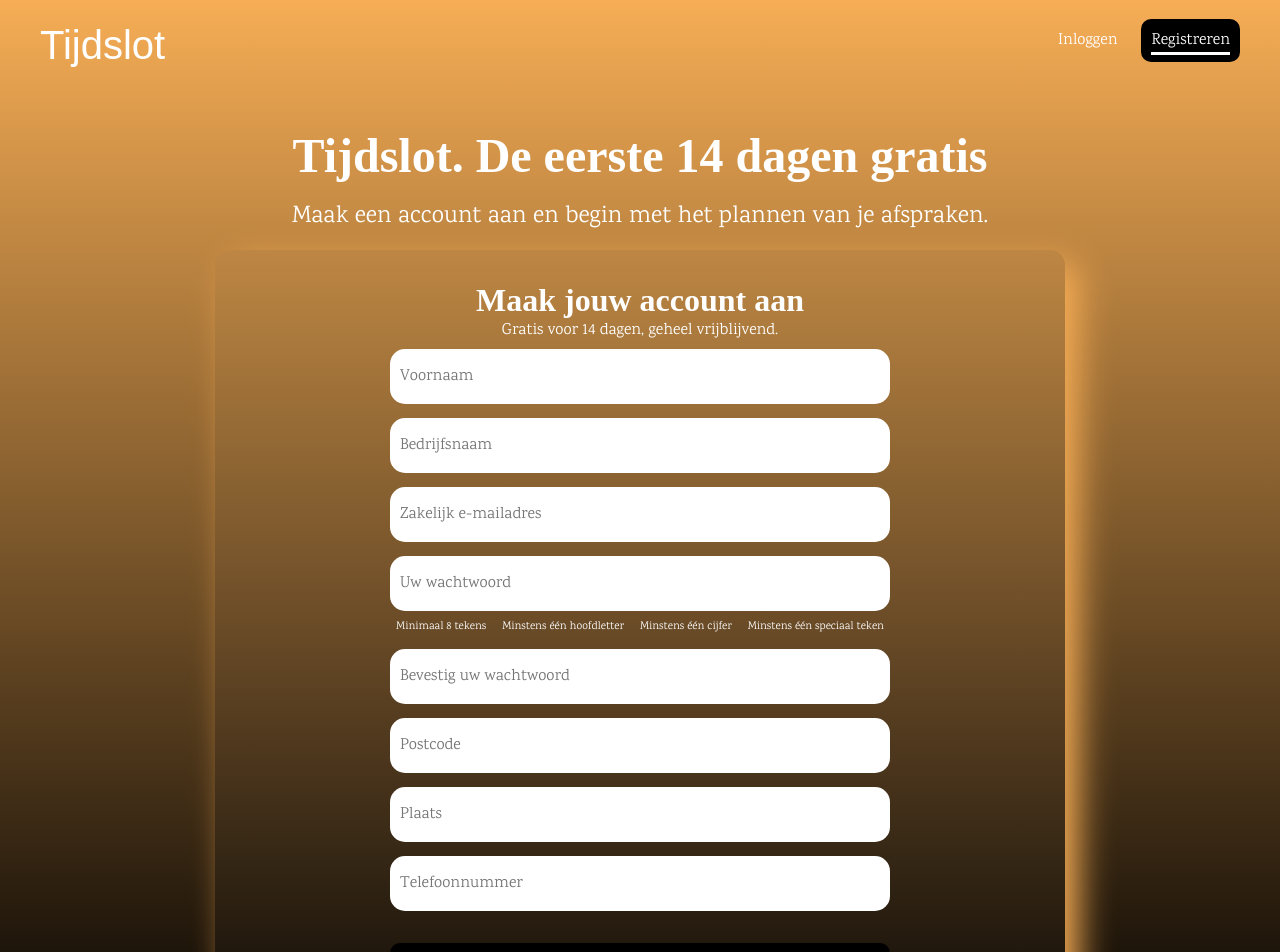
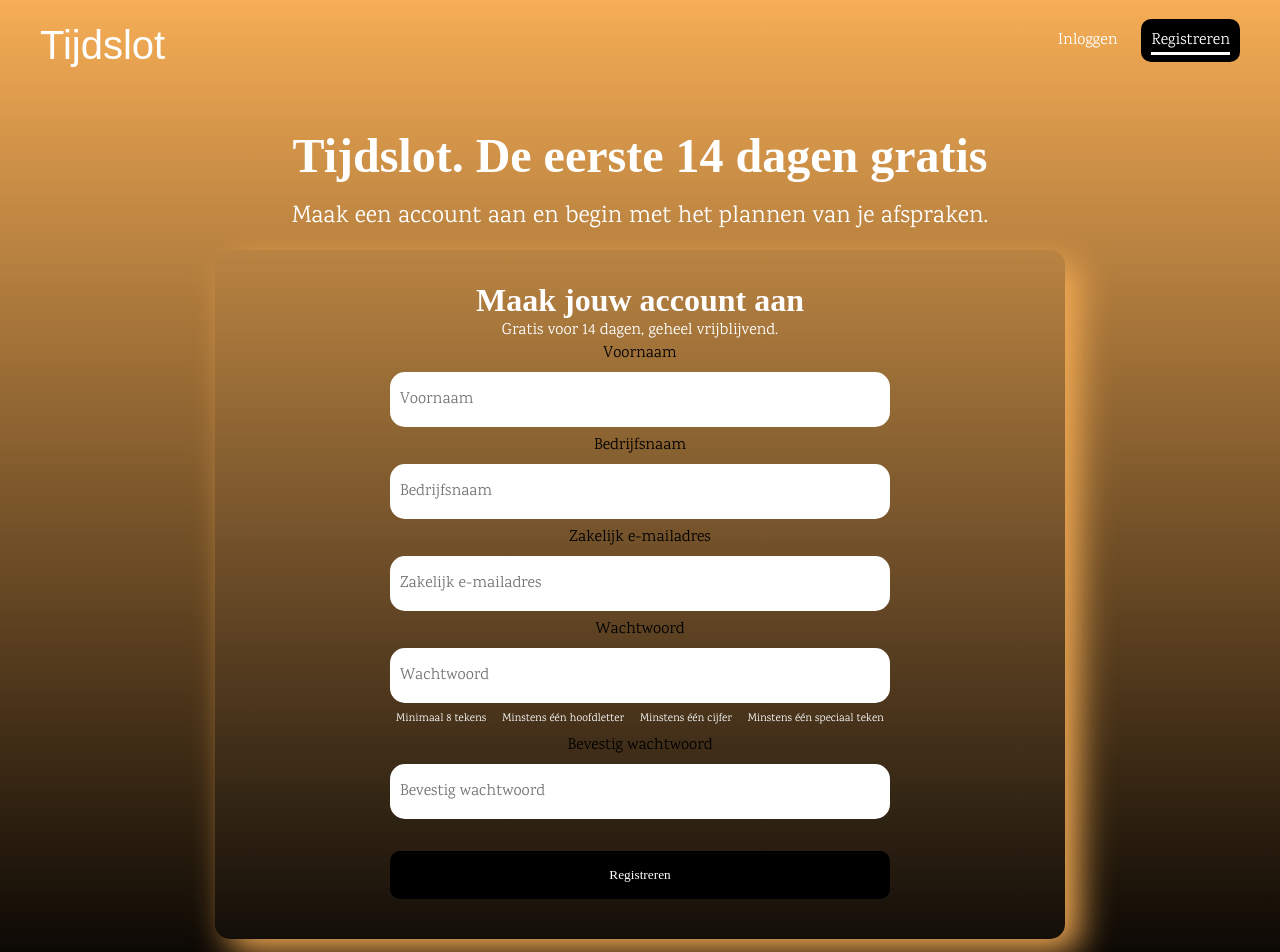
Before and after one commit to VincentOosterom/Eindopdracht-Frontend, a React (Vite) app: page /registeren in a window 1280 px wide. Shown: the top 952 px of the page. Built offline with nearby package versions, Linux system fonts and the light colour scheme; a web font is replaced by a local one.

Commit message:
Inlog & Registratie

```diff
--- a/src/components/website/RegisterForm/RegisterForm.jsx
+++ b/src/components/website/RegisterForm/RegisterForm.jsx
@@ -11,114 +11,131 @@ function RegisterForm() {
     const [confirmPassword, setConfirmPassword] = useState("");
     const [error, setError] = useState("");
     const [loading, setLoading] = useState(false);
-    const passwordRegex = /^(?=.*[A-Z])(?=.*\d)(?=.*[!@#$%^&*]).{8,}$/;
-    const navigate = useNavigate();
     const [passwordError, setPasswordError] = useState(false);
     const [success, setSuccess] = useState(false);
+
+    const navigate = useNavigate();
+    const passwordRegex = /^(?=.*[A-Z])(?=.*\d)(?=.*[!@#$%^&*]).{8,}$/;
 
     async function Register(e) {
         e.preventDefault();
         setError("");
 
-        if (password !== confirmPassword) {
-            setError("Wachtwoorden komen niet overeen");
-            return;
-        }
-        // Input niet rood, maar na error wel.
-        setPasswordError(false);
-
-        // Alles moet ingevuld zijn || en en.
         if (!name || !company || !email || !password || !confirmPassword) {
             setError("Let op, alle velden moeten ingevuld zijn.");
             return;
         }
 
-        // Moeten 1 van deze tekens bevatten.
+        if (password !== confirmPassword) {
+            setError("Wachtwoorden komen niet overeen");
+            return;
+        }
+
         if (!passwordRegex.test(password)) {
             setError("Wachtwoord moet minimaal 8 tekens, 1 hoofdletter, 1 cijfer en 1 speciaal teken bevatten");
-            setPasswordError(true)
+            setPasswordError(true);
             return;
         }
 
         setLoading(true);
 
-        setTimeout(async () => {
         try {
-                const response = await axios.post('https://novi-backend-api-wgsgz.ondigitalocean.app/api/users', {
-                        name,
-                        company,
+            // 1. USER REGISTEREN
+            const registerResponse = await axios.post(
+                "https://https://novi-backend-api-wgsgz.ondigitalocean.app/api/users",
+                {
                     email,
                     password,
                     confirmPassword,
+                    firstname: name,
+                    lastname: company,
                 }, {
                     headers: {
                         'novi-education-project-id': 'd6200c4d-2a0a-435d-aba6-6171c6a7296e'
-                        },
+                    }
                 }
             );
-                console.log(response);
+
+            const userId = registerResponse.data.userId;
+
+            // 2. PROFIEL AANMAKEN
+            await axios.post(
+                "https://novi-backend-api-wgsgz.ondigitalocean.app/api/profiles",
+                {
+                    userId: userId,
+                    companyName: company,
+                    bio: "",
+                    profileImageUrl: "",
+                },{
+                    headers: {
+                        'novi-education-project-id': 'd6200c4d-2a0a-435d-aba6-6171c6a7296e'
+                    }
+                }
+            );
+
             setSuccess(true);
-            } catch (error) {
-                console.log(error);
-                setError('Fout opgetreden bij het registeren.');
+
+            // 3. Naar inloggen
+            setTimeout(() => navigate("/inloggen"), 1500);
+
+        } catch (err) {
+            console.error(err);
+            setError("Er ging iets mis tijdens het registeren.");
         } finally {
             setLoading(false);
         }
-            navigate("/Inloggen");
-        }, 5000)
 
-        // TEST IN CONSOLE
-        const formData = {name, company, email};
-        console.log("Nieuwe registratie:", formData);
-        setLoading(false);
+
     }
 
+
     return (
-        <>
         <section className="register-container">
             <form onSubmit={Register} className="register-form">
+
                 <div className="register-form-title">
                     <h2>Maak jouw account aan</h2>
                     <p>Gratis voor 14 dagen, geheel vrijblijvend.</p>
                 </div>
+
                 <div className="register-form-inputs">
-                        <label htmlFor="firstname"></label>
+
+                    <label htmlFor="firstname">Voornaam</label>
                     <input
+                        id="firstname"
                         type="text"
-                            name={"firstname"}
                         value={name}
                         placeholder="Voornaam"
                         onChange={(e) => setName(e.target.value)}
-                            id="firstname"/>
+                    />
 
+                    <label htmlFor="company-name">Bedrijfsnaam</label>
+                    <input
+                        id="company-name"
+                        type="text"
+                        value={company}
+                        placeholder="Bedrijfsnaam"
+                        onChange={(e) => setCompany(e.target.value)}
+                    />
 
-                        <label htmlFor="company-name"></label>
+                    <label htmlFor="company-email">Zakelijk e-mailadres</label>
                     <input
-                            type="text"
-                            name={"company-name"}
-                            value={company}
-                            onChange={(e) => setCompany(e.target.value)}
-                            placeholder="Bedrijfsnaam"
-                            id="company-name"/>
+                        id="company-email"
+                        type="email"
+                        value={email}
+                        placeholder="Zakelijk e-mailadres"
+                        onChange={(e) => setEmail(e.target.value)}
+                    />
 
-                        <label htmlFor="company-email"></label>
+                    <label htmlFor="company-password">Wachtwoord</label>
                     <input
-                            type="email"
-                            name={"company-email"}
-                            value={email}
-                            onChange={(e) => setEmail(e.target.value)}
-                            placeholder="Zakelijk e-mailadres"
-                            id="company-email"/>
-
-                        <label htmlFor="company-password"></label>
-                        <input
+                        id="company-password"
                         type="password"
-                            name={"company-password"}
                         value={password}
+                        placeholder="Wachtwoord"
+                        className={passwordError ? "error" : ""}
                         onChange={(e) => setPassword(e.target.value)}
-                            placeholder="Uw wachtwoord"
-                            className={`password-input ${passwordError ? "error" : ""}`}
-                            id="company-password"/>
+                    />
 
                     <ul className="password-required">
                         <li>Minimaal 8 tekens</li>
@@ -127,48 +144,27 @@ function RegisterForm() {
                         <li>Minstens één speciaal teken</li>
                     </ul>
 
-                        <label htmlFor="confirm-password"></label>
+                    <label htmlFor="confirm-password">Bevestig wachtwoord</label>
                     <input
+                        id="confirm-password"
                         type="password"
-                            name={"confirm-password"}
                         value={confirmPassword}
+                        placeholder="Bevestig wachtwoord"
+                        className={passwordError ? "error" : ""}
                         onChange={(e) => setConfirmPassword(e.target.value)}
-                            placeholder="Bevestig uw wachtwoord"
-                            className={`password-input ${passwordError ? "error" : ""}`}
-                            id="confirm-password"/>
+                    />
+                </div>
 
-                        <label htmlFor="zipcode"></label>
-                        <input
-                            type="text"
-                            name={"zipcode"}
-                            placeholder="Postcode"
-                            id="zipcode"/>
+                <button type="submit" disabled={loading}>
+                    {loading ? "Uw account wordt aangemaakt..." : "Registreren"}
+                </button>
 
-                        <label htmlFor="city"></label>
-                        <input
-                            type="text"
-                            name={"city"}
-                            placeholder="Plaats"
-                            id="city"/>
-
-                        <label htmlFor="phone-number"></label>
-                        <input
-                            type="text"
-                            name={"phone-number"}
-                            placeholder="Telefoonnummer"
-                            id="phone-number"/>
-                    </div>
-                    <button
-                        type="submit">
-                        {loading ? "Uw account wordt aangemaakt..." : "Registeren"}
-                    </button>
             </form>
 
             {error && <p className="error-message">{error}</p>}
             {success && <p className="success-message">Uw account is succesvol aangemaakt!</p>}
         </section>
-        </>
-    )
+    );
 }
 
 export default RegisterForm;
--- a/src/pages/Auth/Inloggen/Inloggen.jsx
+++ b/src/pages/Auth/Inloggen/Inloggen.jsx
@@ -23,18 +23,23 @@ function Inloggen() {
         setLoading(true);
 
         try {
-            const response = await axios.post('https://novi-backend-api-wgsgz.ondigitalocean.app/api/login', {email, password},
+            const response = await axios.post('https://novi-backend-api-wgsgz.ondigitalocean.app/api/login',
                 {
-                headers: {
-                    'novi-education-project-id': 'd6200c4d-2a0a-435d-aba6-6171c6a7296e'
-                }
-            }, )
+                    email,
+                    password
+                },
+                {
+                    headers: {
+                        'novi-education-project-id': 'd6200c4d-2a0a-435d-aba6-6171c6a7296e'
+                    }
+                },)
 
             const token = response.data.token;
             const companyId = response.data.companyId;
 
             localStorage.setItem("token", token);
             localStorage.setItem("companyId", companyId);
+
         } catch (error) {
             console.log(error)
             setError("Verkeerd wachtwoord of e-mailadres", error)
@@ -58,7 +63,7 @@ function Inloggen() {
             <header className="login-page">
                 <section className="login-container">
                     <div className="icon-back" onClick={handleBack}>
-                        <FontAwesomeIcon icon={faLeftLong}  />
+                        <FontAwesomeIcon icon={faLeftLong}/>
                         <p>Homepage</p>
                     </div>
                     <h1>Tijdslot</h1>
```
Also changed, not shown: src/context/AuthContext.jsx (added). Lines whose indentation alone changed are shown as unchanged.
